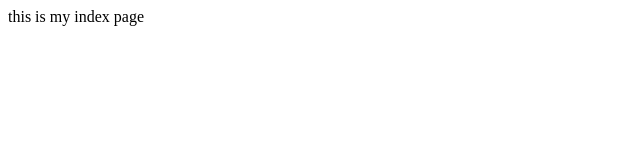
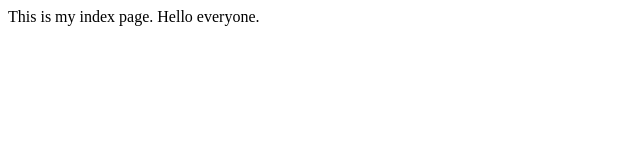
Before and after one commit to Omeshwari/test_demo, a plain HTML site: page index.html in a window 1280 px wide. Shown: the whole page, without its empty margins (0-640 px from the left). Drawn offline with Linux system fonts and the light colour scheme.

Commit message:
index.html

```diff
--- a/index.html
+++ b/index.html
@@ -8,7 +8,9 @@
 
 <body>
 
-	this is my index page
+	This is my index page.
+	Hello everyone.
+
 
 </body>
 
```
